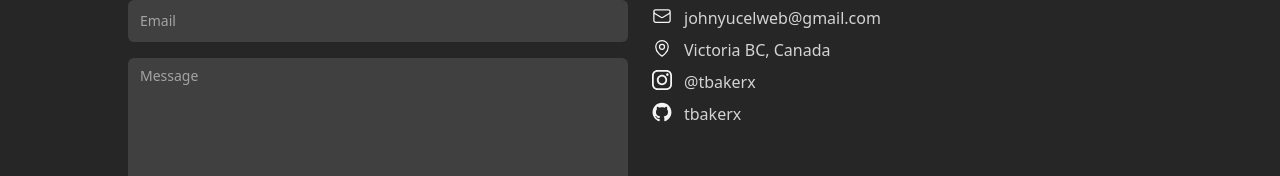
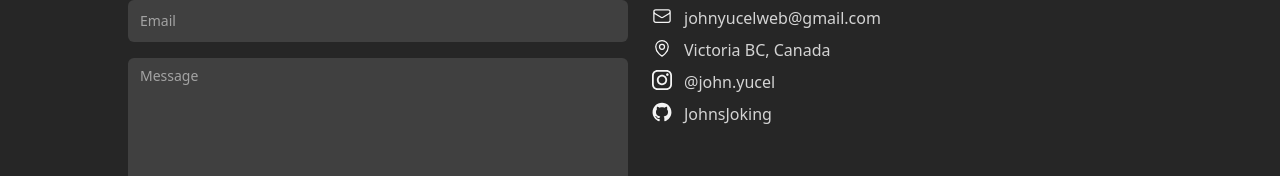
Before and after one commit to JohnsJoking/JohnsJoking.github.io, a Next.js app: page / in a window 1280 px wide. Shown: the part 4002-4178 px from the top of the page. Built offline with nearby package versions, Linux system fonts and the light colour scheme.

Commit message:
Update data.tsx

```diff
--- a/src/data/data.tsx
+++ b/src/data/data.tsx
@@ -343,13 +343,13 @@ export const contact: ContactSection = {
     },
     {
       type: ContactType.Instagram,
-      text: '@tbakerx',
-      href: 'https://www.instagram.com//',
+      text: '@john.yucel',
+      href: 'https://www.instagram.com/john.yucel/',
     },
     {
       type: ContactType.Github,
-      text: 'tbakerx',
-      href: 'https://github.com/',
+      text: 'JohnsJoking',
+      href: 'https://github.com/JohnsJoking',
     },
   ],
 };
```
